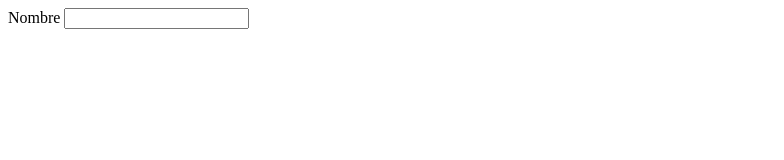
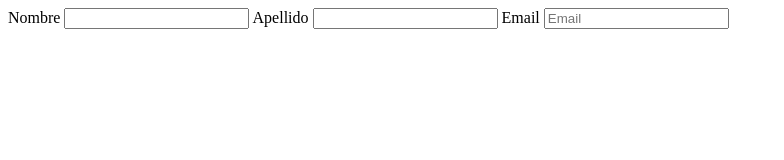
Before and after one commit to crisfogal/DEMOHTML, a plain HTML site: page Formulario.html in a window 1280 px wide. Shown: the whole page, without its empty margins (0-784 px from the left). Drawn offline with Linux system fonts and the light colour scheme.

Commit message:
formulario

```diff
--- a/Formulario.html
+++ b/Formulario.html
@@ -9,7 +9,12 @@
 <body>
     <form action="#">
         <label for="nombre">Nombre</label>
-        <input id="nombre" type="text">
+        <input id="nombre" type="text" name="nombre" required>
+        <label for="apellido">Apellido</label>
+        <input id="apellido" type="text">
+        <label for="email">Email</label>
+        <input id="email" type="email" name="email" placeholder="Email">
+
     </form>
 </body>
 </html>
```
